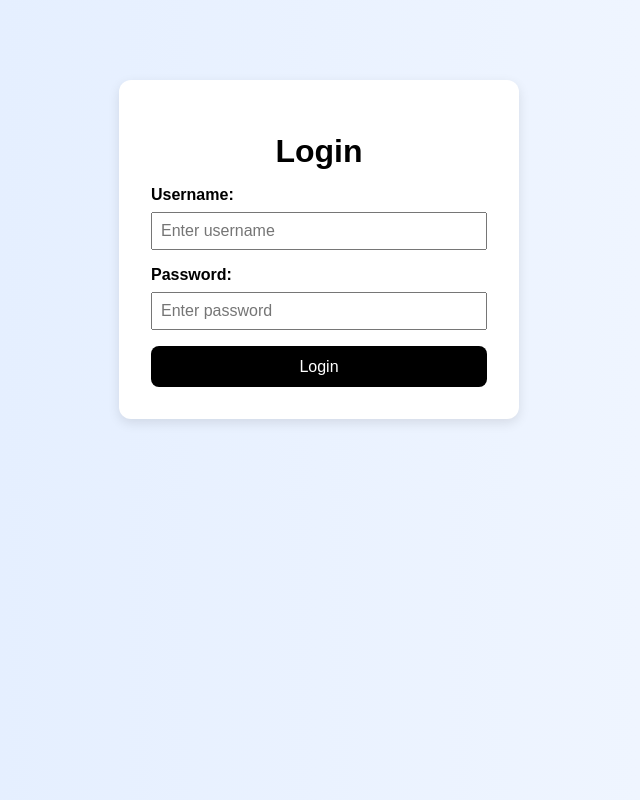
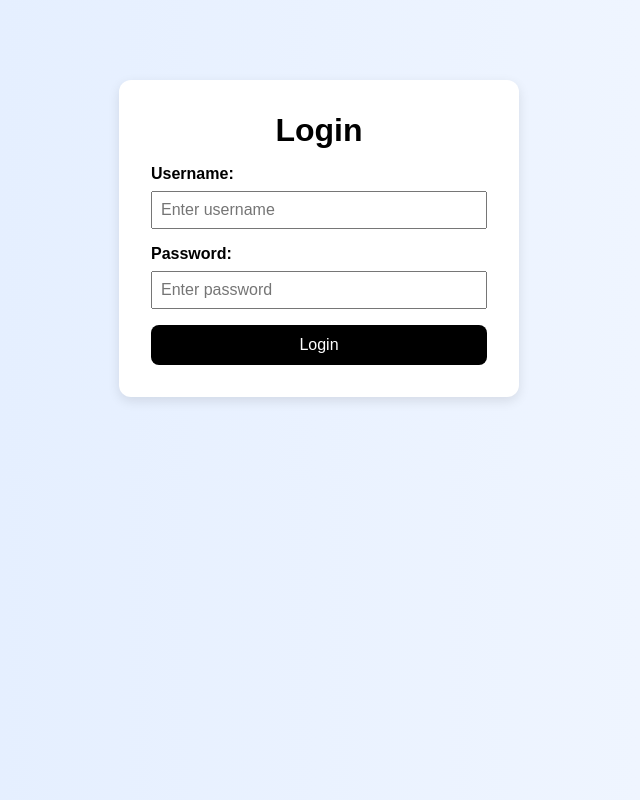
Before and after one commit to Shri-Ramakrishnan/Jujutsu_Kaisen_Blogs, a Next.js app: page /Login in a window 1280 px wide. Shown: the whole page, without its empty margins (321-961 px from the left). Built offline with nearby package versions, Linux system fonts and the light colour scheme.

Commit message:
Update globals.css

```diff
--- a/app/globals.css
+++ b/app/globals.css
@@ -1,6 +1,6 @@
 * {
   box-sizing: border-box;
-  margin: 100;
+  margin: 0;
   padding: 0;
 }
 
```
